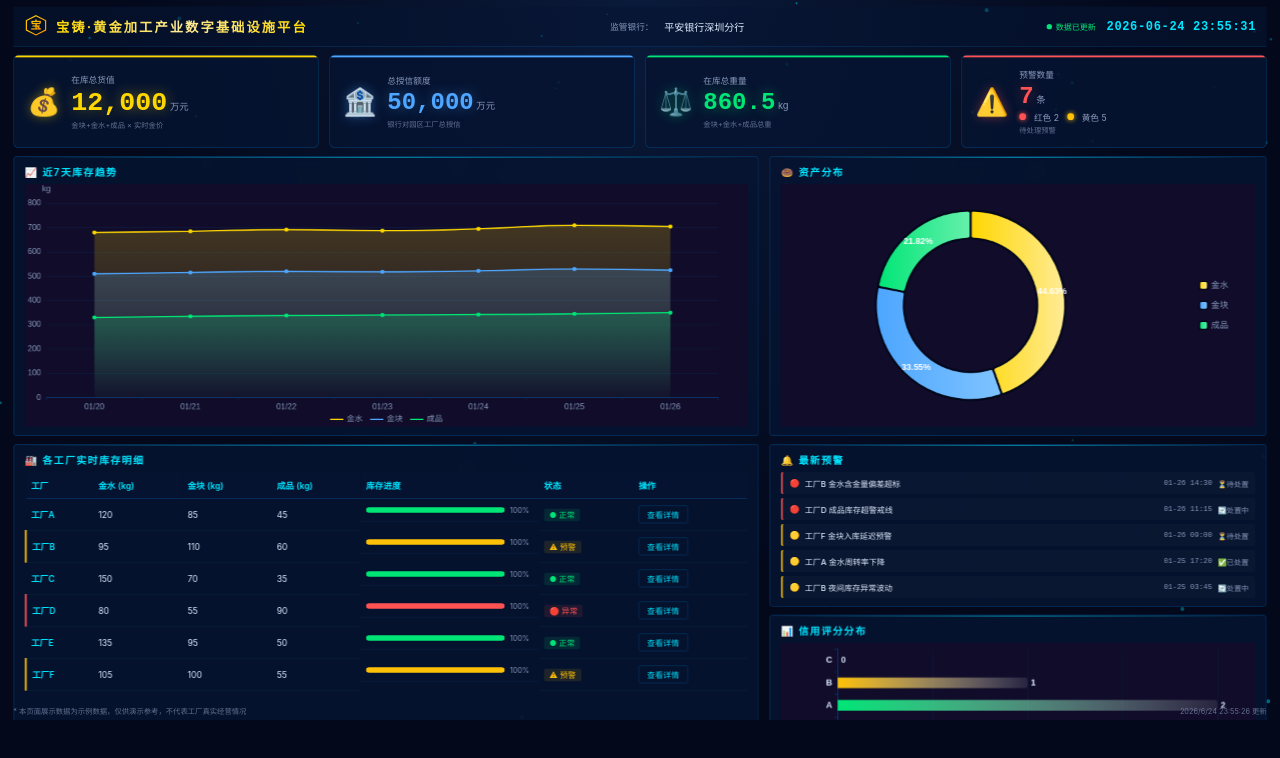
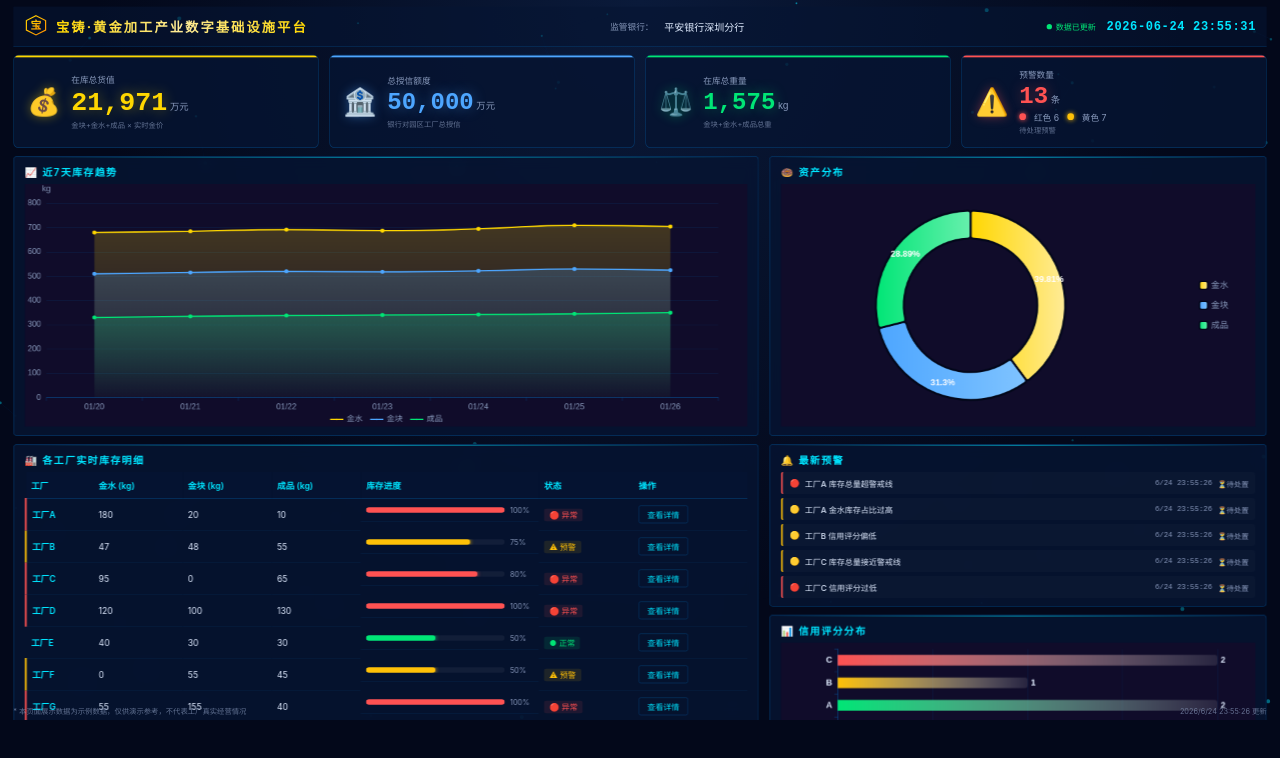
Before and after one commit to hcgtn/treasure-dashboard, a Vue app: page / in a window 1280 px wide. Shown: the top 758 px of the page. Built offline with nearby package versions, Linux system fonts and the light colour scheme.

Commit message:
feat:黄金加工产业数字基础设施平台2

```diff
--- a/src/App.vue
+++ b/src/App.vue
@@ -81,6 +81,7 @@ function handleKeydown(e) {
 }
 
 onMounted(() => {
+  store.recalculateKPI() // 首次加载：触发工厂状态判定 + 预警引擎 + 信用分布同步
   handleResize()
   window.addEventListener('resize', handleResize)
   window.addEventListener('keydown', handleKeydown)
--- a/src/assets/sample-data.json
+++ b/src/assets/sample-data.json
@@ -3,16 +3,18 @@
     "totalValue": 12000,
     "totalCredit": 50000,
     "totalWeight": 860.5,
-    "alertRed": 2,
-    "alertYellow": 5
+    "alertRed": 0,
+    "alertYellow": 0
   },
   "factories": [
-    { "id": "A", "name": "工厂A", "goldWater": 120, "goldBar": 85, "finished": 45, "creditScore": 88, "creditLevel": "AA", "status": "normal" },
-    { "id": "B", "name": "工厂B", "goldWater": 95, "goldBar": 110, "finished": 60, "creditScore": 72, "creditLevel": "A", "status": "warning" },
-    { "id": "C", "name": "工厂C", "goldWater": 150, "goldBar": 70, "finished": 35, "creditScore": 92, "creditLevel": "AAA", "status": "normal" },
-    { "id": "D", "name": "工厂D", "goldWater": 80, "goldBar": 55, "finished": 90, "creditScore": 65, "creditLevel": "B", "status": "danger" },
-    { "id": "E", "name": "工厂E", "goldWater": 135, "goldBar": 95, "finished": 50, "creditScore": 85, "creditLevel": "AA", "status": "normal" },
-    { "id": "F", "name": "工厂F", "goldWater": 105, "goldBar": 100, "finished": 55, "creditScore": 78, "creditLevel": "A", "status": "warning" }
+    { "id": "A", "name": "工厂A", "goldWater": 180, "goldBar": 20, "finished": 10, "creditScore": 88, "creditLevel": "AA", "status": "normal" },
+    { "id": "B", "name": "工厂B", "goldWater": 47, "goldBar": 48, "finished": 55, "creditScore": 72, "creditLevel": "A", "status": "normal" },
+    { "id": "C", "name": "工厂C", "goldWater": 95, "goldBar": 0, "finished": 65, "creditScore": 55, "creditLevel": "C", "status": "normal" },
+    { "id": "D", "name": "工厂D", "goldWater": 120, "goldBar": 100, "finished": 130, "creditScore": 90, "creditLevel": "AAA", "status": "normal" },
+    { "id": "E", "name": "工厂E", "goldWater": 40, "goldBar": 30, "finished": 30, "creditScore": 95, "creditLevel": "AAA", "status": "normal" },
+    { "id": "F", "name": "工厂F", "goldWater": 0, "goldBar": 55, "finished": 45, "creditScore": 68, "creditLevel": "B", "status": "normal" },
+    { "id": "G", "name": "工厂G", "goldWater": 55, "goldBar": 155, "finished": 40, "creditScore": 45, "creditLevel": "C", "status": "normal" },
+    { "id": "H", "name": "工厂H", "goldWater": 90, "goldBar": 85, "finished": 80, "creditScore": 78, "creditLevel": "A", "status": "normal" }
   ],
   "trendData": {
     "dates": ["01/20", "01/21", "01/22", "01/23", "01/24", "01/25", "01/26"],
@@ -20,18 +22,12 @@
     "goldBar": [510, 515, 520, 518, 522, 530, 525],
     "finished": [330, 335, 338, 340, 342, 345, 350]
   },
-  "alerts": [
-    { "id": 1, "factoryId": "B", "title": "工厂B 金水含金量偏差超标", "level": "red", "time": "2025-01-26 14:30", "theoryValue": "100g/L", "actualValue": "98g/L", "deviation": "-2.0%", "status": "pending", "handler": "", "conclusion": "" },
-    { "id": 2, "factoryId": "D", "title": "工厂D 成品库存超警戒线", "level": "red", "time": "2025-01-26 11:15", "theoryValue": "80kg", "actualValue": "90kg", "deviation": "+12.5%", "status": "processing", "handler": "张监管员", "conclusion": "" },
-    { "id": 3, "factoryId": "F", "title": "工厂F 金块入库延迟预警", "level": "yellow", "time": "2025-01-26 09:00", "theoryValue": "当日应入库", "actualValue": "未入库", "deviation": "-", "status": "pending", "handler": "", "conclusion": "" },
-    { "id": 4, "factoryId": "A", "title": "工厂A 金水周转率下降", "level": "yellow", "time": "2025-01-25 17:20", "theoryValue": "≥85%", "actualValue": "78%", "deviation": "-7%", "status": "resolved", "handler": "李核查员", "conclusion": "工厂排产调整，已恢复正常" },
-    { "id": 5, "factoryId": "B", "title": "工厂B 夜间库存异常波动", "level": "yellow", "time": "2025-01-25 03:45", "theoryValue": "波动≤5%", "actualValue": "波动8.3%", "deviation": "+3.3%", "status": "processing", "handler": "王监管员", "conclusion": "" }
-  ],
+  "alerts": [],
   "creditDistribution": [
-    { "level": "AAA", "count": 1 },
-    { "level": "AA", "count": 2 },
+    { "level": "AAA", "count": 2 },
+    { "level": "AA", "count": 1 },
     { "level": "A", "count": 2 },
     { "level": "B", "count": 1 },
-    { "level": "C", "count": 0 }
+    { "level": "C", "count": 2 }
   ]
 }
--- a/src/stores/dashboard.js
+++ b/src/stores/dashboard.js
@@ -46,11 +46,154 @@ export const useDashboardStore = defineStore('dashboard', {
   },
 
   actions: {
+    // ============================================================
+    // 核心：预警规则引擎 —— 根据工厂实时数据自动生成预警
+    // ============================================================
+    generateAlerts() {
+      const now = new Date()
+      const fmt = (d) => d.toLocaleString('zh-CN')
+      const newAlerts = []
+
+      const addAlert = (factory, title, level, theoryVal, actualVal, deviation) => {
+        newAlerts.push({
+          id: Date.now().toString(36) + Math.random().toString(36).slice(2, 6),
+          factoryId: factory.id,
+          title,
+          level,
+          time: fmt(now),
+          theoryValue: theoryVal,
+          actualValue: actualVal,
+          deviation,
+          status: 'pending',
+          handler: '',
+          conclusion: ''
+        })
+      }
+
+      this.factories.forEach(f => {
+        const total = f.goldWater + f.goldBar + f.finished
+
+        // ---------- 规则1：库存总量预警 ----------
+        if (total > 200) {
+          addAlert(f,
+            `${f.name} 库存总量超警戒线`,
+            'red',
+            '≤200kg',
+            `${total}kg`,
+            `+${((total / 200 - 1) * 100).toFixed(1)}%`
+          )
+        } else if (total > 150) {
+          addAlert(f,
+            `${f.name} 库存总量接近警戒线`,
+            'yellow',
+            '≤200kg',
+            `${total}kg`,
+            `${((total / 200 - 1) * 100).toFixed(1)}%`
+          )
+        }
+
+        // ---------- 规则2：信用评分预警 ----------
+        if (f.creditScore < 60) {
+          addAlert(f,
+            `${f.name} 信用评分过低`,
+            'red',
+            '≥60分',
+            `${f.creditScore}分`,
+            `-${60 - f.creditScore}分`
+          )
+        } else if (f.creditScore < 75) {
+          addAlert(f,
+            `${f.name} 信用评分偏低`,
+            'yellow',
+            '≥75分',
+            `${f.creditScore}分`,
+            `-${75 - f.creditScore}分`
+          )
+        }
+
+        // ---------- 规则3：单品类占比失衡 ----------
+        const categories = [
+          { name: '金水', val: f.goldWater },
+          { name: '金块', val: f.goldBar },
+          { name: '成品', val: f.finished }
+        ]
+        if (total > 0) {
+          categories.forEach(c => {
+            const ratio = c.val / total
+            if (ratio > 0.6) {
+              addAlert(f,
+                `${f.name} ${c.name}库存占比过高`,
+                'yellow',
+                '占比≤60%',
+                `${(ratio * 100).toFixed(1)}%`,
+                `+${((ratio - 0.6) * 100).toFixed(1)}%`
+              )
+            }
+          })
+        }
+
+        // ---------- 规则4：品类缺失预警 ----------
+        categories.forEach(c => {
+          if (c.val === 0) {
+            addAlert(f,
+              `${f.name} ${c.name}库存缺失`,
+              'yellow',
+              '>0kg',
+              '0kg',
+              '缺失'
+            )
+          }
+        })
+      })
+
+      this.alerts = newAlerts
+
+      // 同步更新 factoryAlerts 映射表，供 FactoryDetailModal 使用
+      this.factoryAlerts = {}
+      newAlerts.forEach(a => {
+        if (!this.factoryAlerts[a.factoryId]) {
+          this.factoryAlerts[a.factoryId] = []
+        }
+        this.factoryAlerts[a.factoryId].push(a)
+      })
+    },
+
+    // ============================================================
+    // 统一重算入口：工厂状态 → KPI → 信用分布 → 预警生成
+    // ============================================================
     recalculateKPI() {
+      // 1. 根据实际数据动态判定工厂状态 & 信用等级
+      this.factories.forEach(f => {
+        const total = f.goldWater + f.goldBar + f.finished
+        if (total > 200 || f.creditScore < 60) {
+          f.status = 'danger'
+        } else if (total > 150 || f.creditScore < 75) {
+          f.status = 'warning'
+        } else {
+          f.status = 'normal'
+        }
+        // 动态重算 creditLevel
+        const s = f.creditScore
+        f.creditLevel = s >= 90 ? 'AAA' : s >= 80 ? 'AA' : s >= 70 ? 'A' : s >= 60 ? 'B' : 'C'
+      })
+
+      // 2. 计算 KPI 数值
       const totalWeight = this.factories.reduce((s, f) => s + f.goldWater + f.goldBar + f.finished, 0)
       this.kpi.totalWeight = Math.round(totalWeight * 10) / 10
-      // 按实时金价（演示用固定值：约 13.95 万元/kg）
       this.kpi.totalValue = Math.round(totalWeight * 13.95)
+
+      // 3. 根据工厂信用等级重算分布
+      const dist = { AAA: 0, AA: 0, A: 0, B: 0, C: 0 }
+      this.factories.forEach(f => {
+        const lv = f.creditLevel || 'A'
+        if (lv in dist) dist[lv]++
+      })
+      this.creditDistribution = Object.entries(dist).map(([level, count]) => ({ level, count }))
+
+      // 4. 触发预警引擎
+      this.generateAlerts()
+
+      // 5. 同步预警计数到 KPI 卡片
       const { red, yellow } = this.alertCounts
       this.kpi.alertRed = red
       this.kpi.alertYellow = yellow
```
Also changed, not shown: 1 other file (tests, documents, lock files or other folders).
